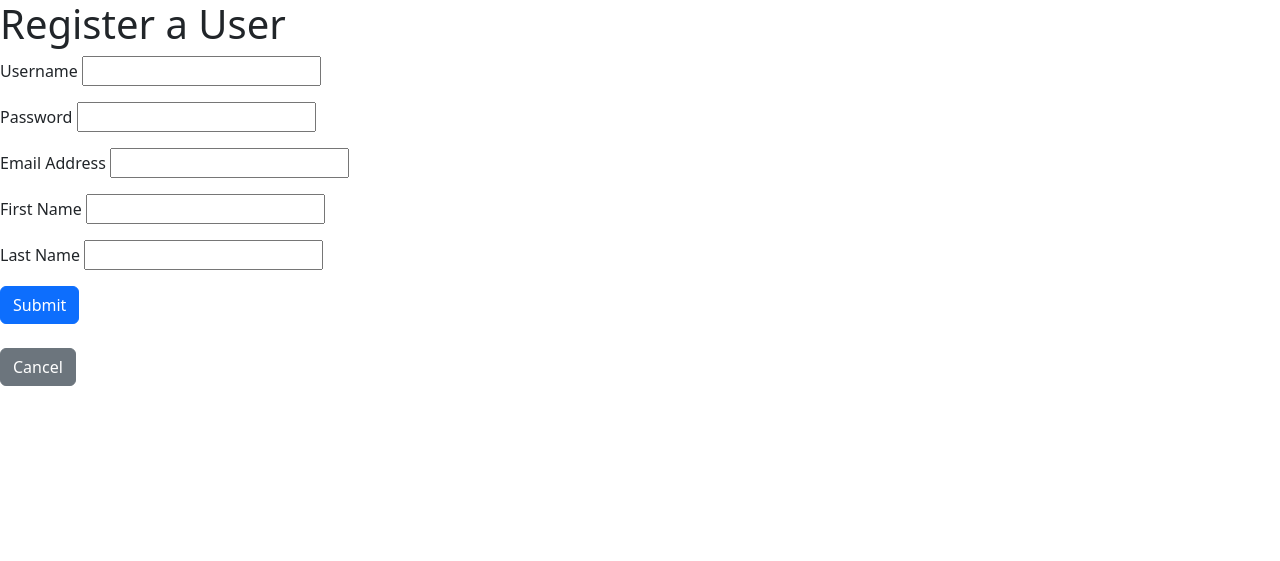
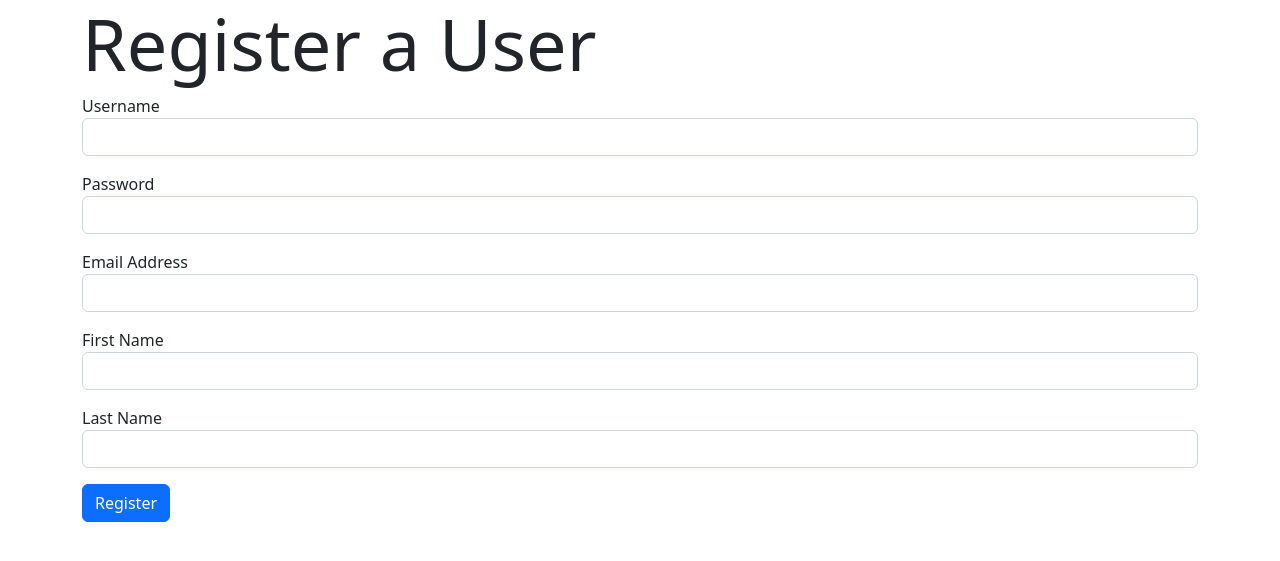
Before and after one commit to geenajackson/flask-feedback, a Flask app: page /register in a window 1280 px wide. Shown: the top 561 px of the page. Run offline with Flask 2, Linux system fonts and the light colour scheme.

Commit message:
add styles for form, including spacing and text classes

```diff
--- a/templates/register.html
+++ b/templates/register.html
@@ -3,8 +3,9 @@
 {% block title %}Register a User{% endblock %}
 
 {% block content %}
-<h1>Register a User</h1>
 
+<div class="container">
+    <h1 class="display-2">Register a User</h1>
     <form id="register-form" method="POST">
         {{ form.hidden_tag() }}
         <!--add type=hidden form fields -->
@@ -14,20 +15,17 @@
 
         <p>
             {{ field.label }}
-        {{ field }}
+            {{ field(class_="form-control") }}
 
             {% for error in field.errors %}
-        {{ error }}
+            <span class="form-text text-danger">{{ error }}</span>
             {% endfor %}
         </p>
 
         {% endfor %}
 
-    <button class="btn btn-primary" type="submit">Submit</button>
-</form><br>
-
-<form action="/">
-    <button class="btn btn-secondary">Cancel</button>
+        <button class="btn btn-primary" type="submit">Register</button>
     </form>
+</div>
 
 {% endblock %}
```
Lines whose indentation alone changed are shown as unchanged.
